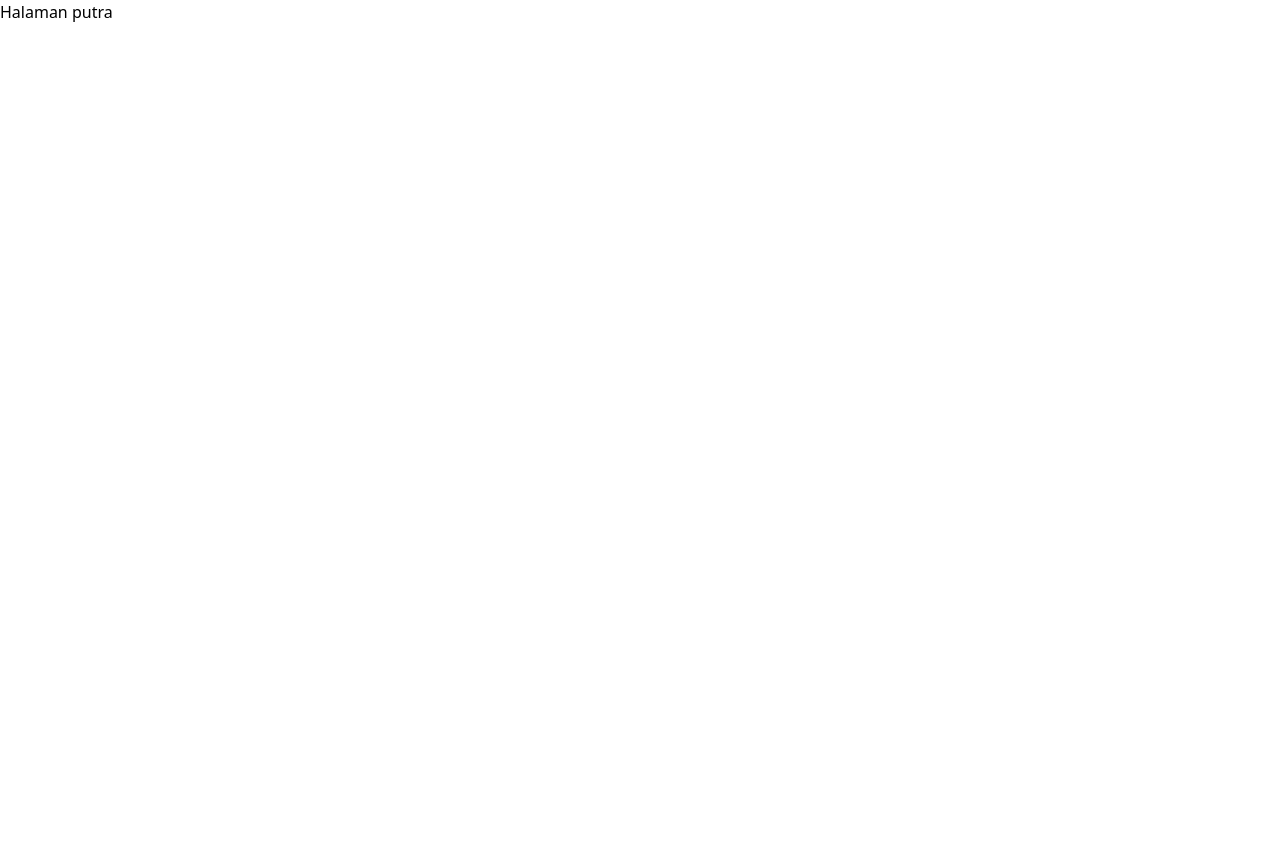
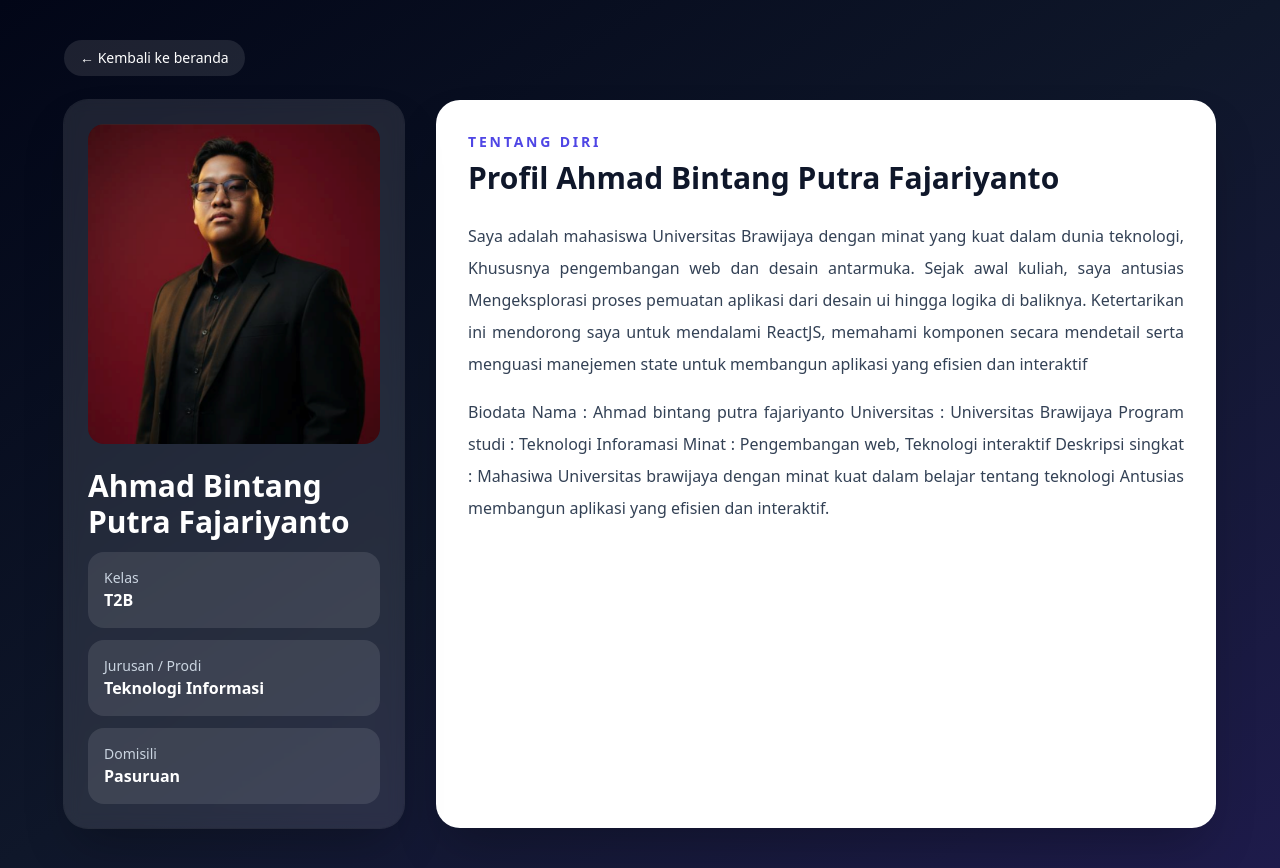
Before and after one commit to mkrisna1/tugas-profil-tim, a React (Create React App) app: page /putra in a window 1280 px wide. Before the commit the page ends 800 px from the top, so only its background shows below. Built offline with nearby package versions, Linux system fonts and the light colour scheme.

Commit message:
update halaman putra

```diff
--- a/src/pages/putra.js
+++ b/src/pages/putra.js
@@ -1,9 +1,38 @@
-function putra() {
+import ProfileLayout from "../layout/layout";
+import putraPhoto from "../images/putra.png";
+
+export default function putra() {
+
+
   return (
-    <div>
-      <h1>Halaman putra</h1>
-    </div>
+    <ProfileLayout
+      name="Ahmad Bintang Putra Fajariyanto"
+      studentClass="T2B"
+      major="Teknologi Informasi"
+      domicile="Pasuruan"
+      photo={putraPhoto}
+      about={
+        <>
+          <p>
+            Saya adalah mahasiswa Universitas Brawijaya dengan minat yang kuat dalam dunia teknologi,
+            Khususnya pengembangan web dan desain antarmuka. Sejak awal kuliah, saya antusias
+            Mengeksplorasi proses pemuatan aplikasi dari desain ui hingga logika di baliknya.
+            Ketertarikan ini mendorong saya untuk mendalami ReactJS, memahami komponen secara mendetail
+            serta menguasi manejemen state untuk membangun aplikasi yang efisien dan
+            interaktif
+          </p>
+          <p>
+            Biodata
+            Nama : Ahmad bintang putra fajariyanto
+            Universitas : Universitas Brawijaya
+            Program studi : Teknologi Inforamasi
+            Minat : Pengembangan web, Teknologi interaktif
+            Deskripsi singkat :
+            Mahasiwa Universitas brawijaya dengan minat kuat dalam belajar tentang teknologi
+            Antusias membangun aplikasi yang efisien dan interaktif.
+          </p>
+        </>
+      }
+    />
   );
 }
-
-export default putra;
```
Also changed, not shown: src/images/putra.png (added).
